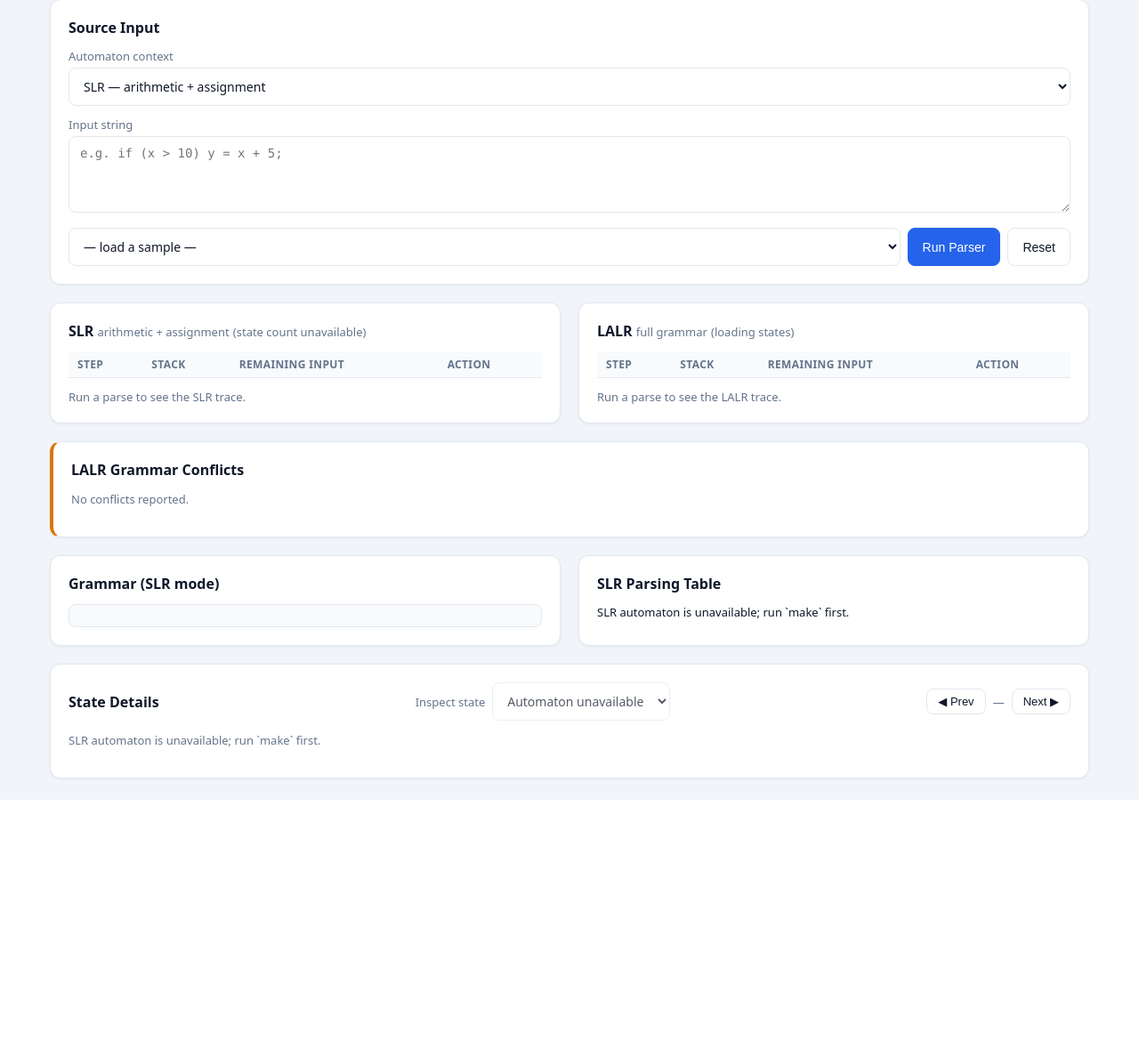
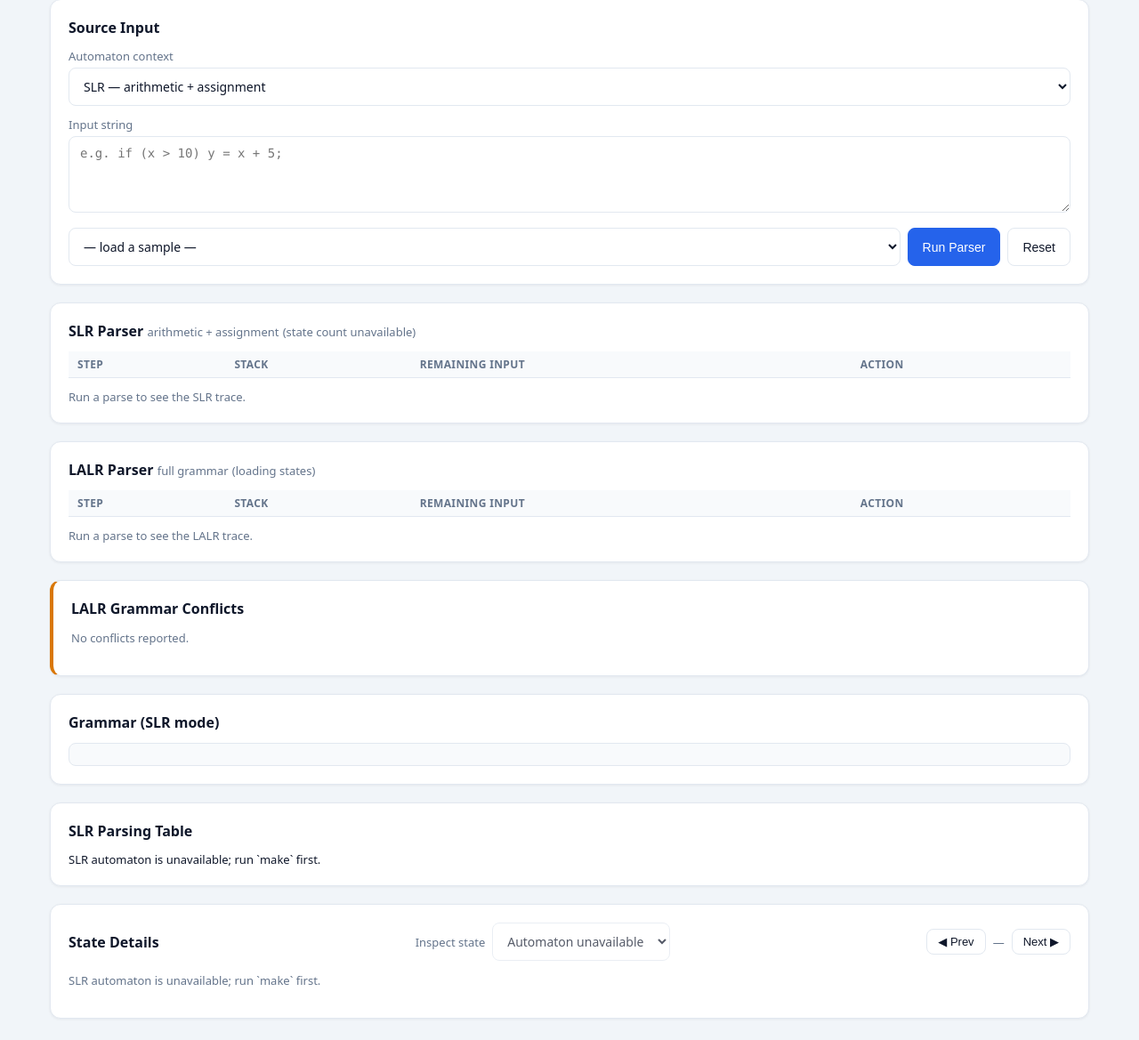
Before and after one commit to Saatvika04/LALR_SLR_Parser_CD, a Flask app: page / in a window 1280 px wide. Shown: the part 85-1254 px from the top of the page at 89% size. Before the commit the page ends 984 px from the top, so only its background shows below. Run offline with Flask 3, Linux system fonts and the light colour scheme; lists and menus that the app fills with data are empty.

Commit message:
Stack parser and grammar sections vertically

```diff
--- a/static/style.css
+++ b/static/style.css
@@ -121,6 +121,7 @@ textarea {
 .playback { display: flex; align-items: center; gap: 8px; color: var(--muted); font-size: 13px; }
 
 .table-wrap { overflow-x: auto; }
+.parse-table-wrap { max-height: 65vh; overflow: auto; }
 table { width: 100%; border-collapse: collapse; font-size: 13px; }
 th, td { padding: 6px 10px; border-bottom: 1px solid var(--border); text-align: left; white-space: nowrap; }
 thead th {
@@ -169,17 +170,9 @@ pre {
 
 .muted { color: var(--muted); }
 
-/* Comparison layout */
-.compare-grid { display: grid; grid-template-columns: 1fr 1fr; gap: 20px; }
-@media (max-width: 900px) { .compare-grid { grid-template-columns: 1fr; } }
-.compare-col { display: flex; flex-direction: column; }
 .col-title { margin: 0 0 12px; font-size: 16px; font-weight: 600; }
 .col-title .muted { font-weight: 400; font-size: 13px; }
 .empty-trace { margin: 12px 0 0; }
-
-/* Grammar + parsing table side by side */
-.grid-2 { display: grid; grid-template-columns: 1fr 1fr; gap: 20px; }
-@media (max-width: 800px) { .grid-2 { grid-template-columns: 1fr; } }
 
 /* Conflict panel */
 .conflict { padding: 8px 0; border-bottom: 1px solid var(--border); }
--- a/templates/index.html
+++ b/templates/index.html
@@ -36,10 +36,8 @@
       </div>
     </section>
 
-    <!-- Side-by-side comparison -->
-    <div class="compare-grid">
-      <section class="card compare-col">
-        <h2 class="col-title">SLR <span class="muted">arithmetic + assignment</span> <span id="slr-automaton-count" class="muted">(loading states)</span></h2>
+    <section class="card parser-panel">
+      <h2 class="col-title">SLR Parser <span class="muted">arithmetic + assignment</span> <span id="slr-automaton-count" class="muted">(loading states)</span></h2>
       <div id="banner-slr" class="banner hidden"></div>
       <div class="cards" id="summary-slr"></div>
       <div class="table-wrap">
@@ -53,8 +51,8 @@
       <p id="empty-slr" class="empty-trace muted">Run a parse to see the SLR trace.</p>
     </section>
 
-      <section class="card compare-col">
-        <h2 class="col-title">LALR <span class="muted">full grammar</span> <span id="lalr-automaton-count" class="muted">(loading states)</span></h2>
+    <section class="card parser-panel">
+      <h2 class="col-title">LALR Parser <span class="muted">full grammar</span> <span id="lalr-automaton-count" class="muted">(loading states)</span></h2>
       <div id="banner-lalr" class="banner hidden"></div>
       <div class="cards" id="summary-lalr"></div>
       <div class="table-wrap">
@@ -67,7 +65,6 @@
       </div>
       <p id="empty-lalr" class="empty-trace muted">Run a parse to see the LALR trace.</p>
     </section>
-    </div>
 
     <!-- Conflict panel -->
     <section class="card" id="conflict-card">
@@ -75,19 +72,17 @@
       <div id="conflicts"><p class="muted">No conflicts reported.</p></div>
     </section>
 
-    <!-- Grammar + parsing table -->
-    <div class="grid-2">
     <section class="card">
       <h2 id="grammar-title">Grammar (SLR mode)</h2>
       <pre id="grammar"></pre>
     </section>
+
     <section class="card">
       <h2 id="table-title">SLR Parsing Table</h2>
-        <div class="table-wrap">
+      <div class="table-wrap parse-table-wrap">
         <table id="parse-table"></table>
       </div>
     </section>
-    </div>
 
     <section class="card state-details-card">
       <div class="trace-head">
```
Lines whose indentation alone changed are shown as unchanged.
